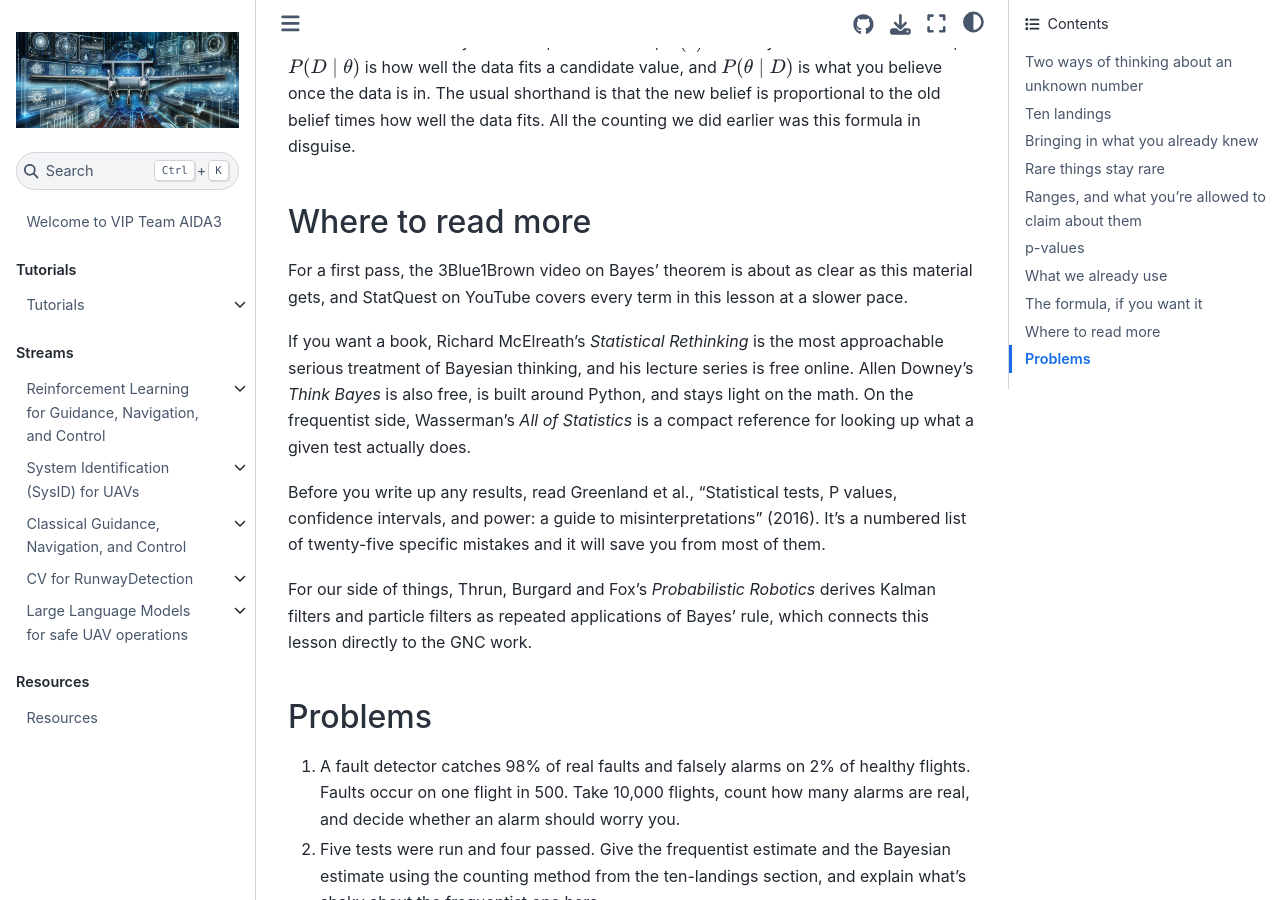
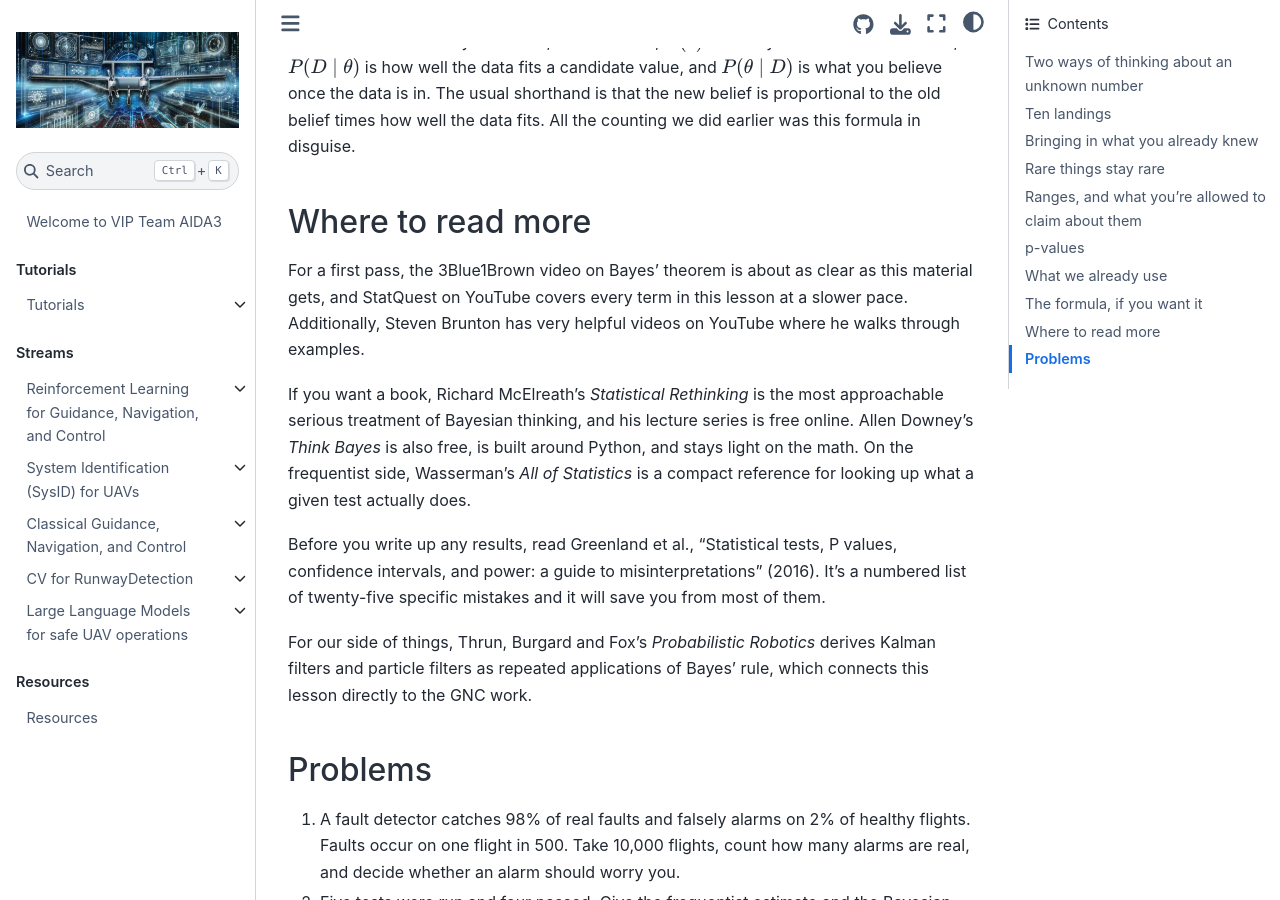
Before and after one commit to VIP-Team-AIDA3/VIP-Team-AIDA3.github.io, a Jupyter Book: the page built from mini-tutorials/Bayesian-v-Frequency.md, in a window 1280 px wide and 900 px high, scrolled down 3833 px. Built offline with Jupyter Book 1.0.4 settings and Sphinx 7.4.7 and the Sphinx Book theme 1.1.4, drawn with Linux system fonts in a browser that asks for light colours; pages that are not in the unit, such as notebooks, are missing from menus.

Commit message:
Enhance reading suggestions with additional video resource
Added a reference to Steven Brunton's videos for additional learning.

```diff
--- a/mini-tutorials/Bayesian-v-Frequency.md
+++ b/mini-tutorials/Bayesian-v-Frequency.md
@@ -80,7 +80,7 @@ Here $\theta$ is the unknown you're after, $D$ is the data, $P(\theta)$ is what
 
 ## Where to read more
 
-For a first pass, the 3Blue1Brown video on Bayes' theorem is about as clear as this material gets, and StatQuest on YouTube covers every term in this lesson at a slower pace.
+For a first pass, the 3Blue1Brown video on Bayes' theorem is about as clear as this material gets, and StatQuest on YouTube covers every term in this lesson at a slower pace. Additionally, Steven Brunton has very helpful videos on YouTube where he walks through examples.
 
 If you want a book, Richard McElreath's *Statistical Rethinking* is the most approachable serious treatment of Bayesian thinking, and his lecture series is free online. Allen Downey's *Think Bayes* is also free, is built around Python, and stays light on the math. On the frequentist side, Wasserman's *All of Statistics* is a compact reference for looking up what a given test actually does.
 
```
